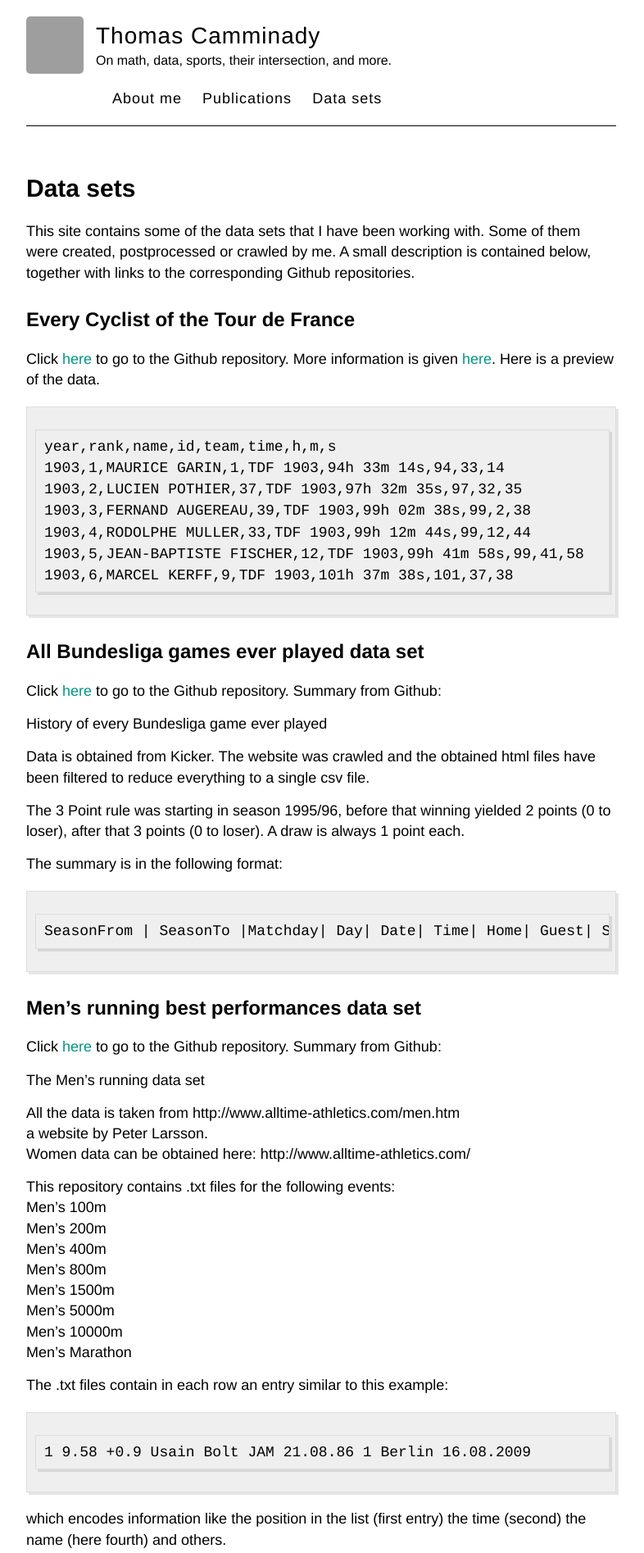
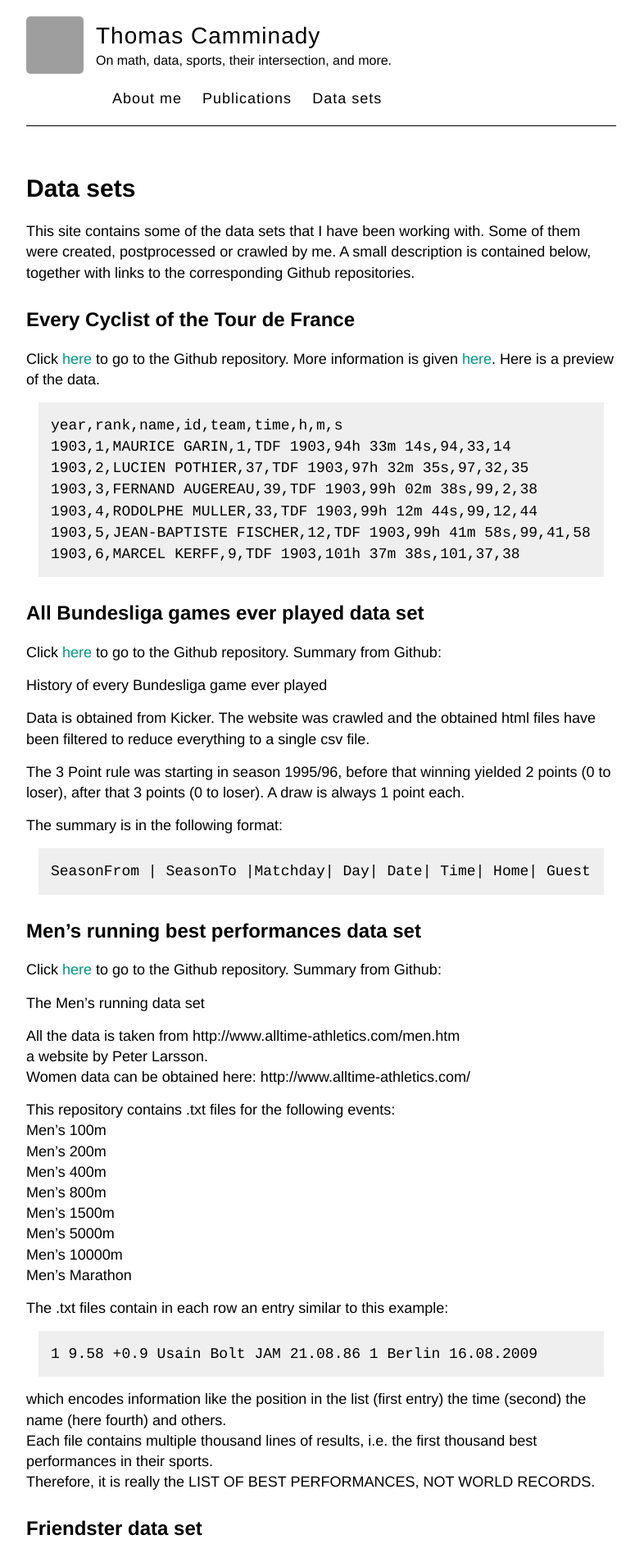
Before and after one commit to camminady/camminady.github.io, a Jekyll site: the page built from pages/data-sets.md, in a window 1280 px wide. Shown: the top 1895 px of the page at 82% size, without its empty margins (248-1034 px from the left). Built offline with Jekyll 4.4.1, drawn with Linux system fonts in a browser that asks for light colours; grey boxes are pictures that could not be loaded.

Commit message:
Box for formatted code looks different now.

```diff
--- a/_sass/_highlights.scss
+++ b/_sass/_highlights.scss
@@ -1,13 +1,8 @@
 
 .highlight {
   background-color: #efefef;
-  padding: 7px 7px 7px 10px;
-  border: 1px solid #ddd;
-  -moz-box-shadow: 3px 3px rgba(0,0,0,0.1);
-  -webkit-box-shadow: 3px 3px rgba(0,0,0,0.1);
-  box-shadow: 3px 3px rgba(0,0,0,0.1);
-  margin: 20px 0 20px 0;
-  overflow: scroll;
+  margin: 15px 15px 15px 15px;
+  overflow: auto;
 }
 
 code {
```
